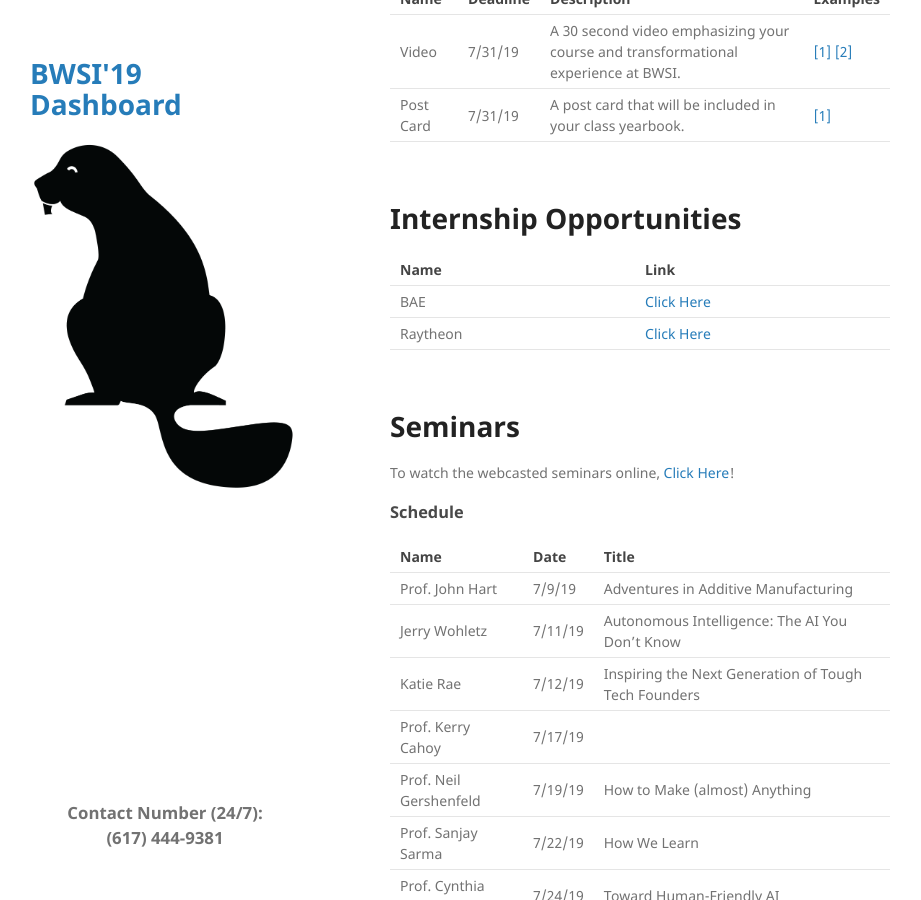
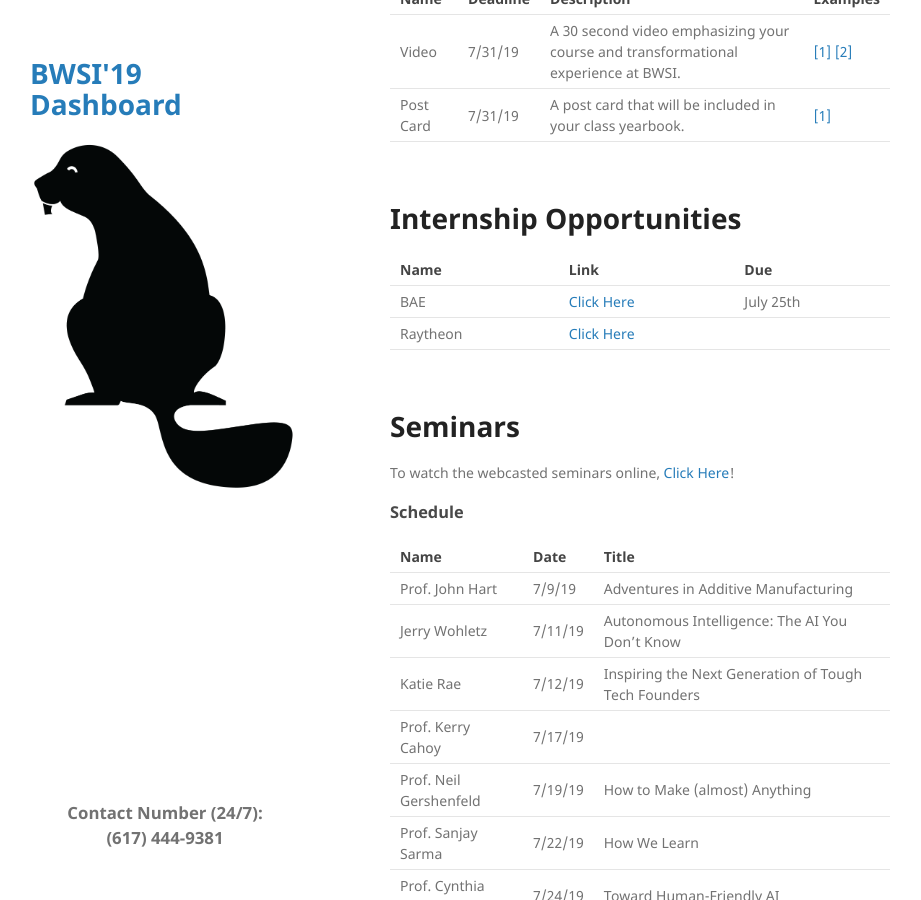
Before and after one commit to jggrimm/bwsi-dashboard, a Jekyll site: the page built from index.md, in a window 1280 px wide and 900 px high, scrolled down 973 px. Shown: the whole window, without its empty margins (180-1101 px from the left). Built offline with Jekyll 4.4.1, drawn with Linux system fonts in a browser that asks for light colours; the repository's description, which GitHub fills in, is left out.

Commit message:
Update index.md

```diff
--- a/index.md
+++ b/index.md
@@ -43,9 +43,9 @@ __To be completed by each student.__
 
 # Internship Opportunities
 
-| Name | Link |
-| ---- | ---- |
-| BAE  | [Click Here](https://jobs.baesystems.com/global/en/job/52546BR/Engineering-Intern-High-School-Graduates-Class-of-2020) |
+| Name | Link | Due |
+| ---- | ---- | --- |
+| BAE  | [Click Here](https://jobs.baesystems.com/global/en/job/52546BR/Engineering-Intern-High-School-Graduates-Class-of-2020) | July 25th |
 | Raytheon | [Click Here](https://raytheon.com/beaverworks)
 
 <br/>
```
